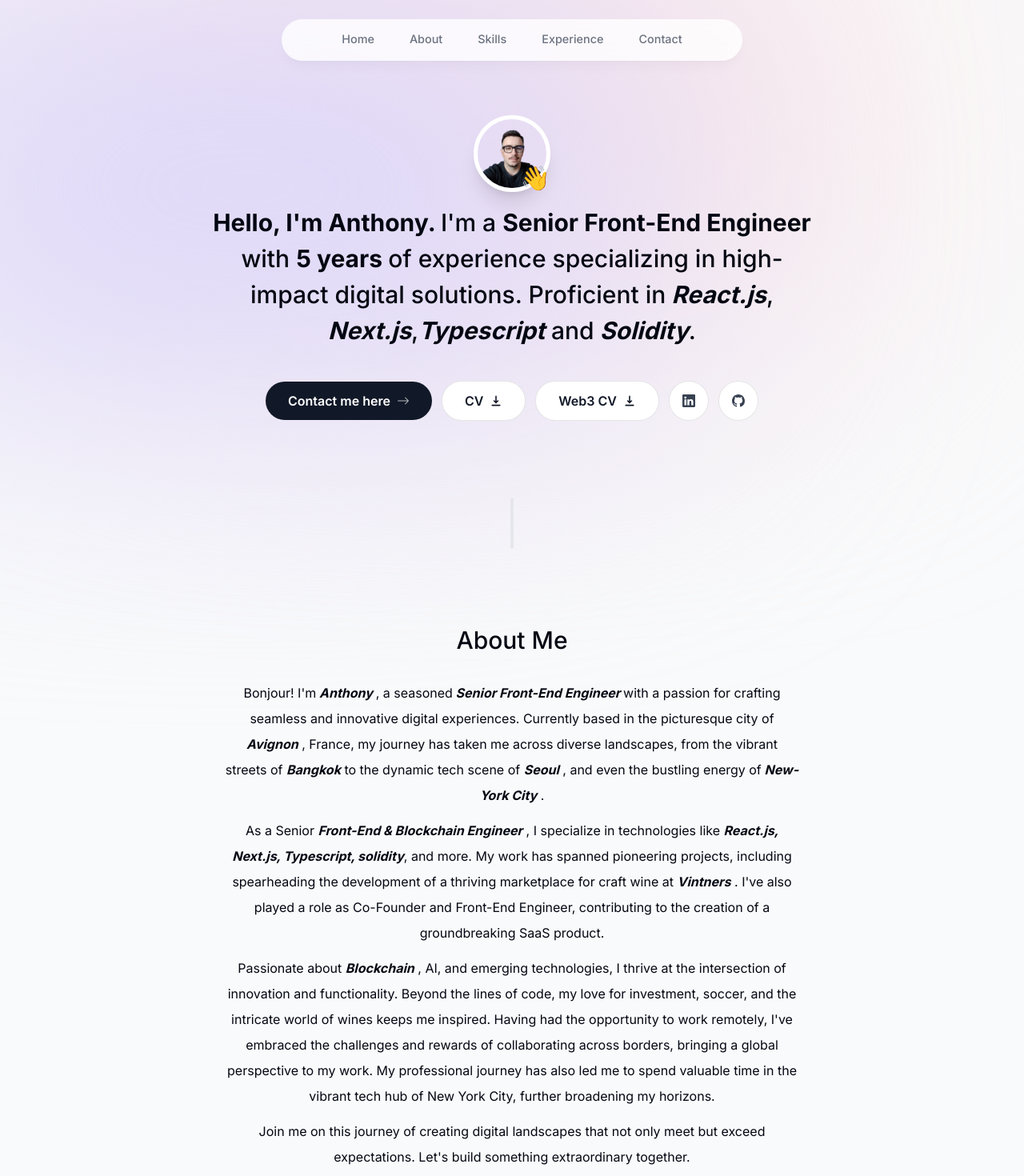
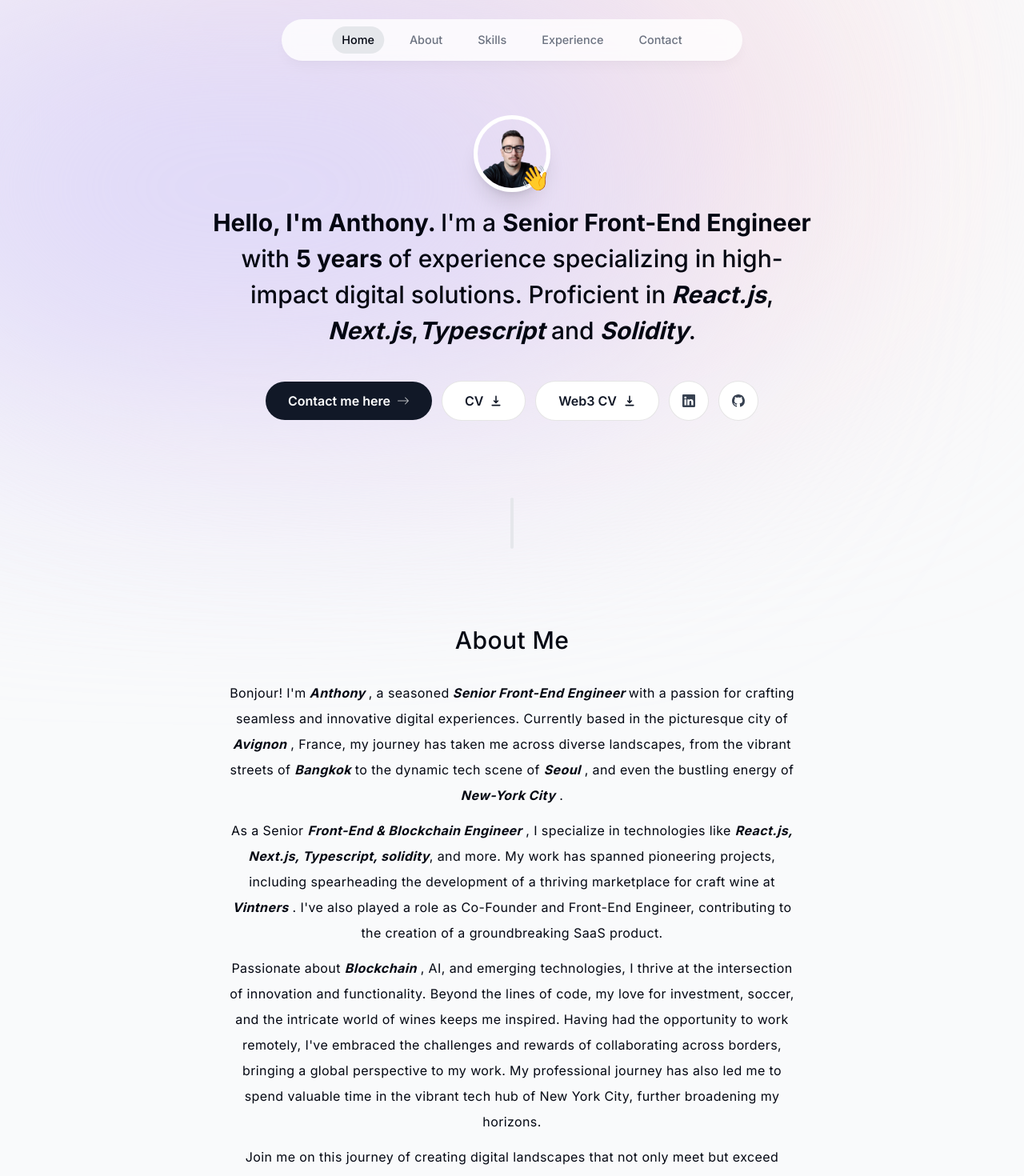
Before and after one commit to BonhommeAnthony/portfolio-website, a Next.js app: page / in a window 1280 px wide. Shown: the top 1470 px of the page at 80% size. Built offline with nearby package versions, Linux system fonts and the light colour scheme.

Commit message:
work around for layoutId bug

```diff
--- a/app/layout.tsx
+++ b/app/layout.tsx
@@ -13,7 +13,7 @@ export const metadata: Metadata = {
 
 export default function RootLayout({ children }: { children: React.ReactNode }) {
     return (
-        <html lang="en">
+        <html lang="en" className="!scroll-smooth">
             <body className={`${inter.className} bg-gray-50 text-gray-950 relative pt-28 sm:pt-36`}>
                 <div
                     className="bg-[#fbe2e3] absolute top-[-6rem] -z-10 right-[11rem] h-[31.25rem]
--- a/components/about.tsx
+++ b/components/about.tsx
@@ -9,7 +9,8 @@ export function About() {
             initial={{ opacity: 0, y: 100 }}
             animate={{ opacity: 1, y: 0 }}
             transition={{ delay: 0.2 }}
-            className="mb-28 max-w-[45rem] text-center  leading-8 sm:mb-40 "
+            className="mb-28 max-w-[45rem] text-center  leading-8 sm:mb-40 tracking-wide scroll-mt-28"
+            id="about"
         >
             <SectionHeading title="About me" />
             <p className="mb-3">
--- a/components/header.tsx
+++ b/components/header.tsx
@@ -1,11 +1,13 @@
 "use client";
 
-import React from "react";
+import React, { useState } from "react";
 import { motion } from "framer-motion";
 import { links } from "@/lib/data";
 import Link from "next/link";
+import clsx from "clsx";
 
 export function Header() {
+    const [activeSection, setActiveSection] = useState("Home");
     return (
         <header className="z-[999] relative">
             <motion.div
@@ -15,28 +17,44 @@ export function Header() {
              sm:w-[36rem] sm:rounded-full"
                 initial={{ y: -100, x: "-50%", opacity: 0 }}
                 animate={{ y: 0, x: "-50%", opacity: 1 }}
-            >
-                <nav
-                    className="flex fixed top-[0.15rem] left-1/2 h-12 -translate-x-1/2 py-2
-              sm:h-[initial] sm:py-0 "
-                >
+            ></motion.div>
+            <nav className="flex fixed top-[0.15rem] left-1/2 h-12 -translate-x-1/2 py-2 sm:top-[1.7rem] sm:h-[initial] sm:py-0">
                 <ul
                     className="flex w-[22rem] flex-wrap items-center justify-center gap-y-1
                 text-[0.9rem] font-medium text-gray-500 sm:w-[initial] sm:flex-nowrap sm:gap-5 "
                 >
                     {links.map((link) => (
-                            <li className="h-3/4 flex items-center justify-center" key={link.hash}>
+                        <motion.li
+                            className="h-3/4 flex items-center justify-center relative"
+                            key={link.hash}
+                            initial={{ y: -100, opacity: 0 }}
+                            animate={{ y: 0, opacity: 1 }}
+                        >
                             <Link
-                                    className="flex w-full items-center justify-center p-3 hover:text-gray-950 transition"
+                                className={clsx(
+                                    "flex w-full items-center justify-center p-3 hover:text-gray-950 transition",
+                                    { "text-gray-950": activeSection === link.name }
+                                )}
                                 href={link.hash}
+                                onClick={() => setActiveSection(link.name)}
                             >
                                 {link.name}
+                                {activeSection === link.name && (
+                                    <motion.div
+                                        layoutId="activeSection"
+                                        transition={{
+                                            type: "spring",
+                                            stiffness: 380,
+                                            damping: 30,
+                                        }}
+                                        className="bg-gray-200 rounded-full absolute inset-0 -z-10 "
+                                    ></motion.div>
+                                )}
                             </Link>
-                            </li>
+                        </motion.li>
                     ))}
                 </ul>
             </nav>
-            </motion.div>
         </header>
     );
 }
--- a/components/intro.tsx
+++ b/components/intro.tsx
@@ -10,7 +10,7 @@ import { BsLinkedin } from "react-icons/bs";
 
 export function Intro() {
     return (
-        <section className="mb-28 max-w-[50rem] text-center sm:mb-0 ">
+        <section className="mb-28 max-w-[50rem] text-center sm:mb-0 scroll-mt-[100rem]" id="home">
             <div className="flex items-center justify-center">
                 <div className="relative">
                     <motion.div
--- a/package.json
+++ b/package.json
@@ -9,6 +9,7 @@
     "lint": "next lint"
   },
   "dependencies": {
+    "clsx": "^2.0.0",
     "framer-motion": "^10.16.16",
     "next": "14.0.4",
     "react": "^18",
```
Also changed, not shown: 1 other file (tests, documents, lock files or other folders). Lines whose indentation alone changed are shown as unchanged.
